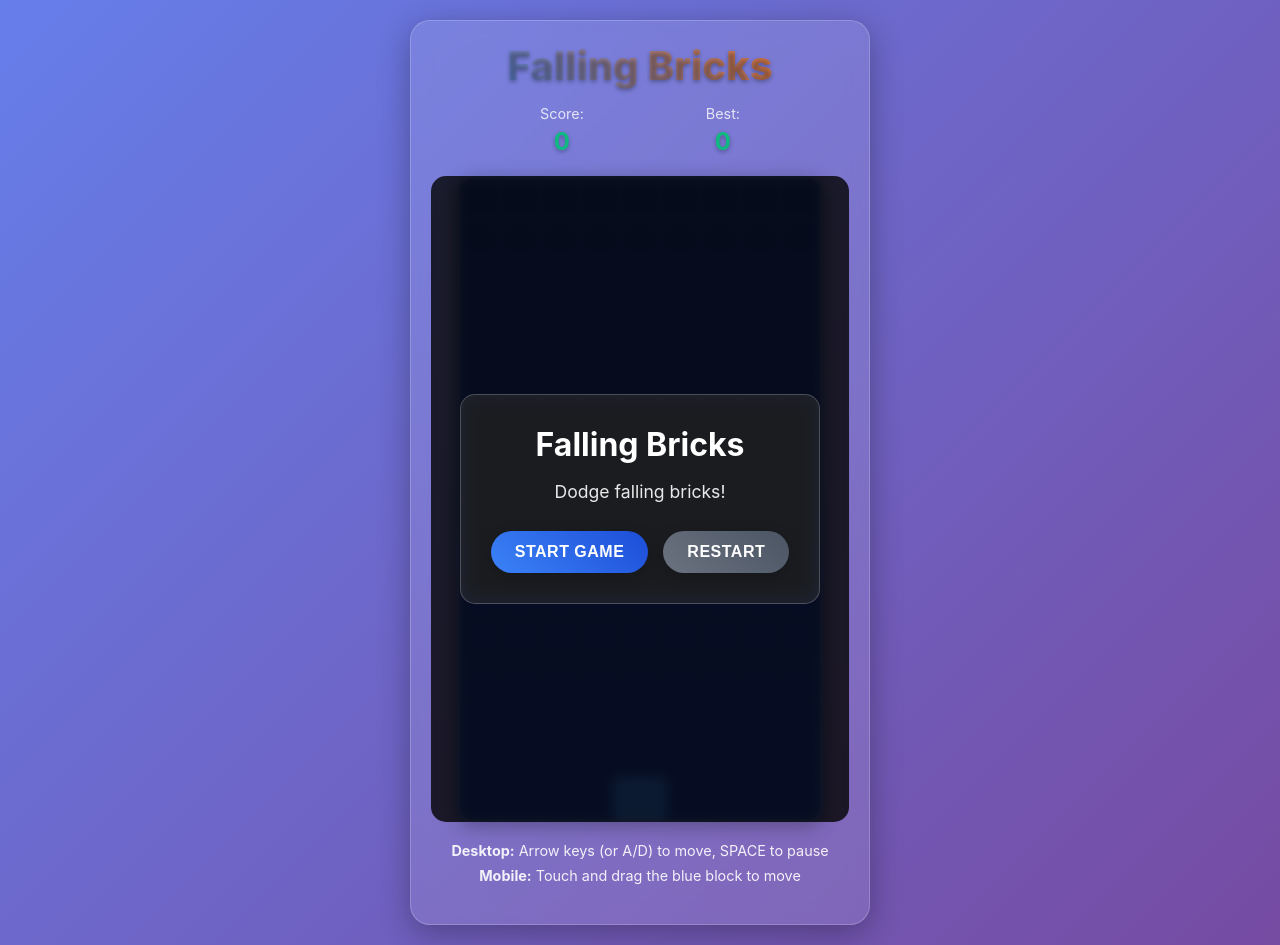
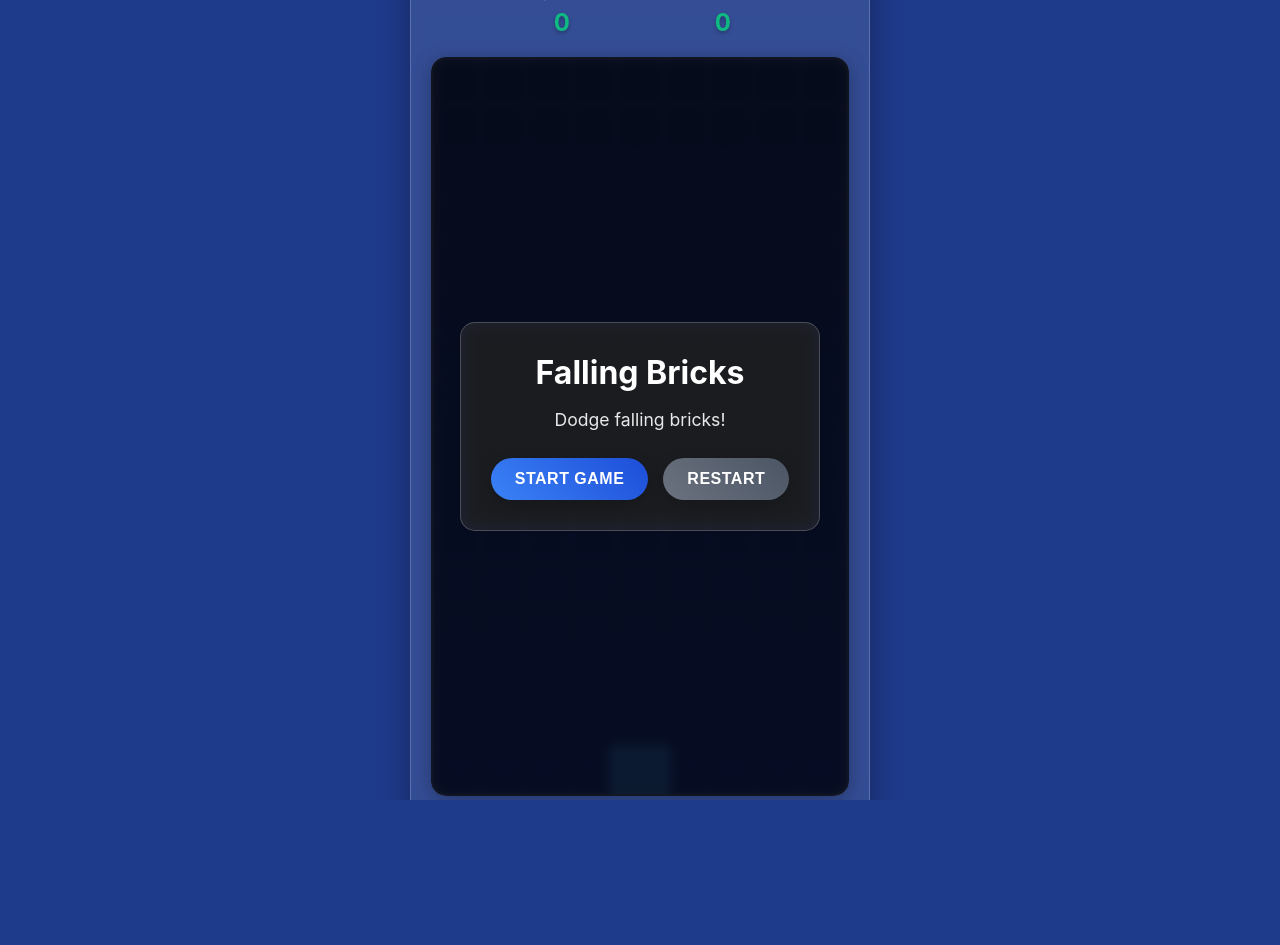
Before and after one commit to ShlokDev-beep/FallBrix, a plain HTML site: page index.html in a window 1280 px wide. After the commit the page ends 800 px from the top, so only its background shows below. Drawn offline with Linux system fonts and the light colour scheme.

Commit message:
Update index.html

```diff
--- a/index.html
+++ b/index.html
@@ -2,20 +2,39 @@
 <html lang="en">
 <head>
   <meta charset="UTF-8" />
-  <meta name="viewport" content="width=device-width, initial-scale=1.0" />
+  <meta name="viewport" content="width=device-width, initial-scale=1.0, maximum-scale=1.0, user-scalable=no" />
   <title>Falling Bricks - Survival Game</title>
   <meta name="description" content="A challenging 2D survival game where you dodge falling bricks" />
   <meta name="theme-color" content="#3B82F6" />
-
-  <!-- PWA -->
   <meta name="mobile-web-app-capable" content="yes" />
   <meta name="apple-mobile-web-app-title" content="Falling Bricks" />
   <link rel="manifest" href="manifest.json" />
   <link rel="apple-touch-icon" href="icon-192x192.png" />
   <link rel="icon" href="icon-192x192.png" />
-
-  <!-- Styles -->
   <link rel="stylesheet" href="styles.css" />
+  <style>
+    html, body {
+      margin: 0;
+      padding: 0;
+      height: 100%;
+      background: #1e3a8a;
+      overflow: hidden;
+    }
+    canvas {
+      width: 100vw;
+      height: auto;
+      max-height: 100vh;
+      display: block;
+      margin: 0 auto;
+      background: #1e3a8a;
+    }
+    .game-overlay {
+      pointer-events: none;
+    }
+    .game-overlay .overlay-content {
+      pointer-events: auto;
+    }
+  </style>
 </head>
 <body>
   <div id="app">
@@ -74,10 +93,7 @@
     </div>
   </div>
 
-  <!-- Game Script -->
   <script src="game.js"></script>
-
-  <!-- Install and PWA Handling -->
   <script>
     let deferredPrompt;
     const installBtn = document.getElementById('installBtn');
@@ -100,7 +116,6 @@
       }
     });
 
-    // Register Service Worker
     if ('serviceWorker' in navigator) {
       window.addEventListener('load', () => {
         navigator.serviceWorker.register('service-worker.js')
@@ -109,7 +124,6 @@
       });
     }
 
-    // Start the game
     window.addEventListener('load', () => {
       if (typeof Game !== 'undefined') {
         new Game();
```
